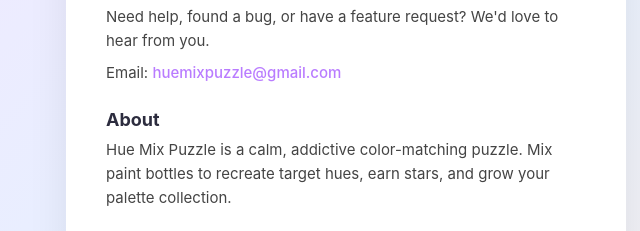
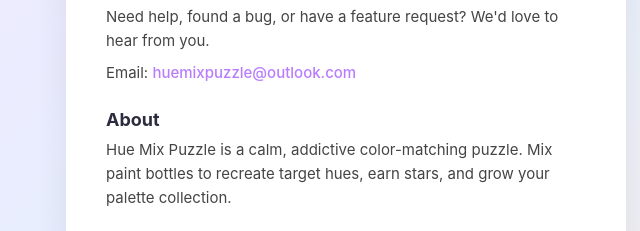
Before and after one commit to whiteraven35/whiteraven35.github.io, a plain HTML site: page index.html in a window 1280 px wide. Shown: the part 284-515 px from the top of the page, 294-934 px from the left. Drawn offline with Linux system fonts and the light colour scheme.

Commit message:
Index.html

```diff
--- a/index.html
+++ b/index.html
@@ -66,7 +66,7 @@
 
     <h2>Support</h2>
     <p>Need help, found a bug, or have a feature request? We'd love to hear from you.</p>
-    <p style="margin-top: 8px;">Email: <a href="mailto:huemixpuzzle@gmail.com">huemixpuzzle@gmail.com</a></p>
+    <p style="margin-top: 8px;">Email: <a href="mailto:huemixpuzzle@outlook.com">huemixpuzzle@outlook.com</a></p>
 
     <h2>About</h2>
     <p>Hue Mix Puzzle is a calm, addictive color-matching puzzle. Mix paint bottles to recreate target hues, earn stars, and grow your palette collection.</p>
```
